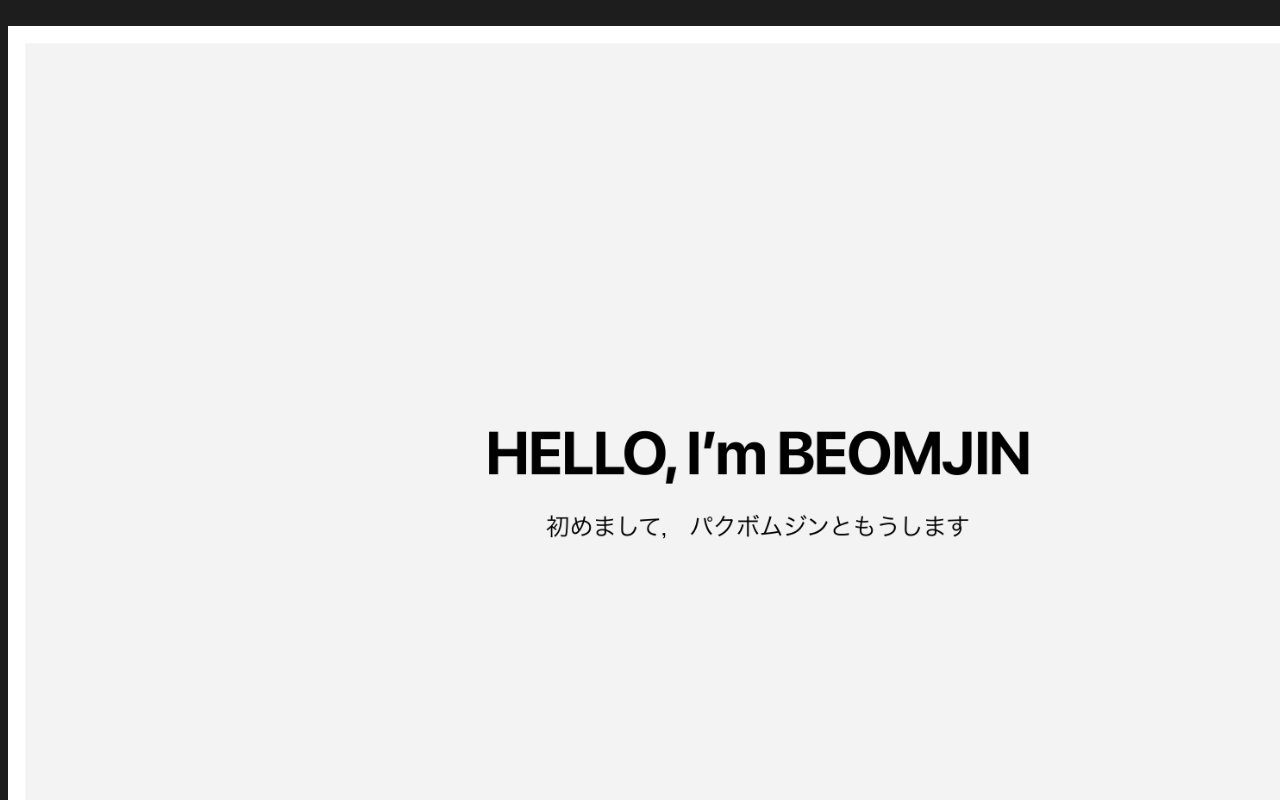
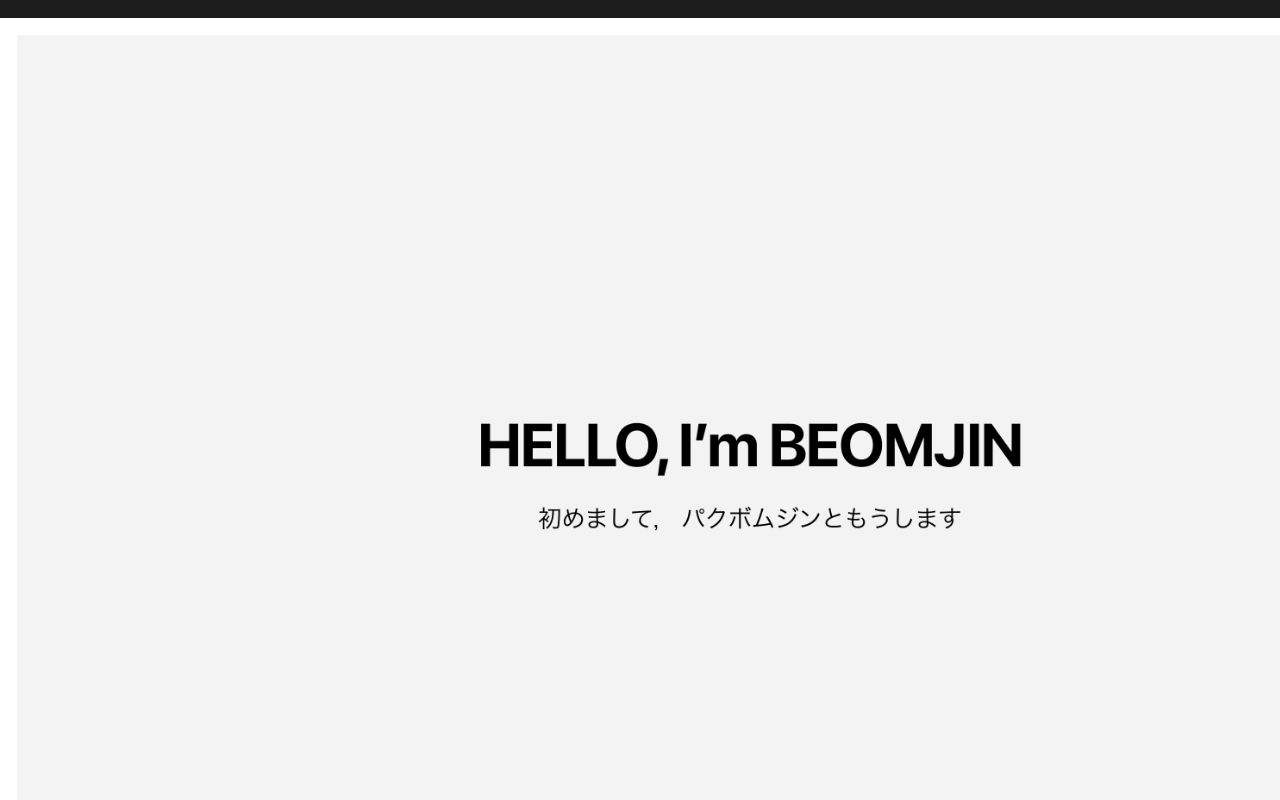
Before and after one commit to alexparkbj/portfolio, a plain HTML site: page index.html in a window 1280 px wide. Shown: the top 800 px of the page. Drawn offline with Linux system fonts and the light colour scheme.

Commit message:
Add files via upload

```diff
--- a/index.html
+++ b/index.html
@@ -2,7 +2,8 @@
     <head>
 
     </head>
-    <body align="center";>
+    <body align="center"; topmargin="0" bottommargin="0" leftmargin="0" rightmargin="0";>
+
     <div class="000"><br></div>
         <img src="img/intro.png"width="1500px"><br>
         <img src="img/intro2.png"width="1500px"><br>
```
